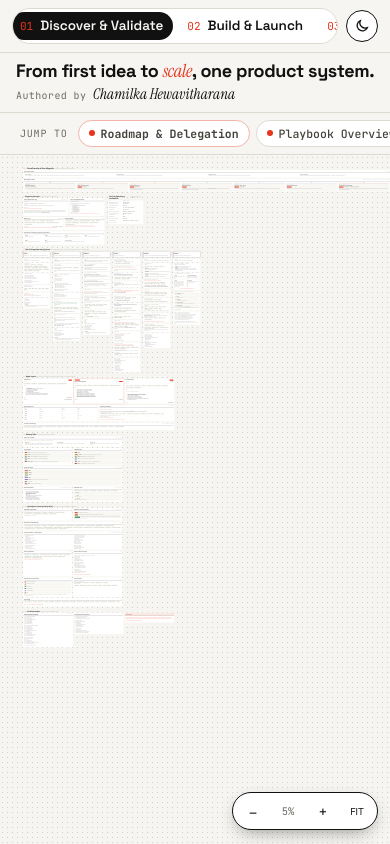
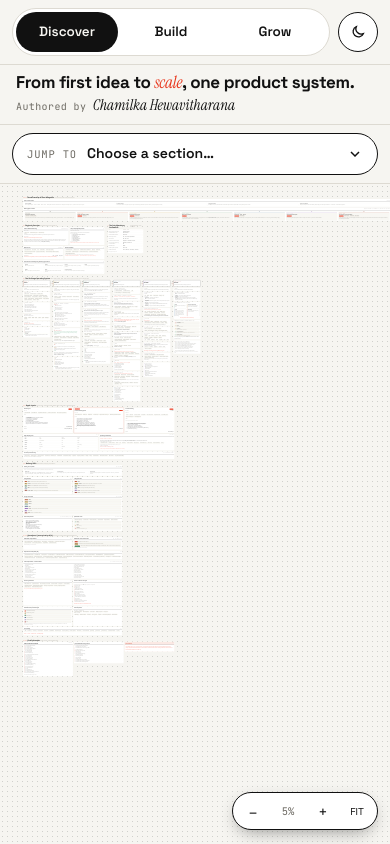
Before and after one commit to chamilkairoshan90/idea-to-scale, a plain HTML site: page index.html in a window 390 px wide. Drawn offline with Linux system fonts and the light colour scheme.

Commit message:
Add files via upload

```diff
--- a/index.html
+++ b/index.html
@@ -629,15 +629,38 @@
     .zoom-pct{min-width:34px;font-size:10.5px;}
     #minimap{display:none;}
   }
+
+  .pb .short{display:none;}
+  .jump-m{display:none;}
+  @media (max-width:640px){
+    .top{padding:8px 12px;gap:8px;}
+    #tabs.inside{display:grid;grid-template-columns:repeat(3,minmax(0,1fr));flex:1 1 auto;margin:0;overflow:visible;gap:2px;padding:3px;}
+    .pb{flex:none;justify-content:center;padding:9px 4px;gap:5px;min-height:40px;min-width:0;overflow:hidden;}
+    .pb > span{display:none;}
+    .pb b{min-width:0;overflow:hidden;text-overflow:ellipsis;white-space:nowrap;}
+    .pb .full{display:none;} .pb .short{display:inline;}
+    .pb b{font-size:13.5px;}
+    .themebtn{width:40px;height:40px;flex:none;}
+    .hero{padding:8px 16px 9px;}
+    .hero h1{font-size:17px;white-space:normal;}
+    #regionnav{padding:8px 12px;}
+    #regionnav .lbl,#regionnav .pill{display:none;}
+    .jump-m{display:flex;align-items:center;gap:10px;width:100%;position:relative;height:42px;padding:0 14px;
+      border:1.5px solid var(--ink);border-radius:999px;background:var(--surface);color:var(--ink);}
+    .jump-m > span{font-family:var(--f-mono);font-size:10.5px;letter-spacing:.08em;text-transform:uppercase;color:var(--text-faint);flex:none;}
+    .jump-m select{appearance:none;-webkit-appearance:none;border:0;background:transparent;color:var(--ink);font:600 14px var(--f-display);
+      flex:1 1 auto;min-width:0;height:100%;padding-right:22px;outline:none;}
+    .jump-m svg{position:absolute;right:14px;width:16px;height:16px;stroke:currentColor;stroke-width:2.2;fill:none;pointer-events:none;}
+  }
 </style>
 
 <div id="app">
   <header class="top">
     <div class="brand"><i aria-hidden="true"></i>Product Lifecycle Framework</div>
     <nav class="inside" id="tabs" aria-label="Choose a playbook">
-      <button class="pb active" data-tab="ideation"><span>01</span><b>Discover &amp; Validate</b></button>
-      <button class="pb" data-tab="mvp"><span>02</span><b>Build &amp; Launch</b></button>
-      <button class="pb" data-tab="growth"><span>03</span><b>Grow &amp; Scale</b></button>
+      <button class="pb active" data-tab="ideation"><span>01</span><b><span class="full">Discover &amp; Validate</span><span class="short">Discover</span></b></button>
+      <button class="pb" data-tab="mvp"><span>02</span><b><span class="full">Build &amp; Launch</span><span class="short">Build</span></b></button>
+      <button class="pb" data-tab="growth"><span>03</span><b><span class="full">Grow &amp; Scale</span><span class="short">Grow</span></b></button>
     </nav>
     <button type="button" class="themebtn" id="themebtn" aria-label="Switch colour theme"><svg class="moon" viewBox="0 0 24 24" aria-hidden="true"><path d="M20 14.5A8 8 0 0 1 9.5 4a8 8 0 1 0 10.5 10.5z"/></svg><svg class="sun" viewBox="0 0 24 24" aria-hidden="true"><circle cx="12" cy="12" r="4"/><path d="M12 2v2M12 20v2M2 12h2M20 12h2M4.9 4.9l1.4 1.4M17.7 17.7l1.4 1.4M4.9 19.1l1.4-1.4M17.7 6.3l1.4-1.4"/></svg></button>
   </header>
@@ -650,6 +673,7 @@
 
   <div id="regionnav">
     <span class="lbl">Jump to</span>
+    <label class="jump-m"><span>Jump to</span><select id="jumpsel" aria-label="Jump to a section"></select><svg viewBox="0 0 24 24" aria-hidden="true"><path d="M6 9l6 6 6-6"/></svg></label>
     <!-- pills injected per-board by JS -->
   </div>
   <div id="viewport">
@@ -4165,7 +4189,14 @@ function renderPills(pills){
     div.innerHTML = `<span class="dot" style="background:${p.color}"></span>${p.label}`;
     regionnav.appendChild(div);
   });
+  /* mobile: same sections in a native picker */
+  const sel = document.getElementById('jumpsel');
+  if(sel){
+    const tmp = document.createElement('div');
+    sel.innerHTML = '<option value="" selected>Choose a section…</option>' + pills.map(p=>{ tmp.innerHTML = p.label; return `<option value="${p.region}">${tmp.textContent}</option>`; }).join('');
+  }
 }
+document.getElementById('jumpsel').addEventListener('change', e=>{ if(e.target.value) jumpToRegion(e.target.value); });
 
 function loadBoard(name){
   const board = BOARDS[name];
```
